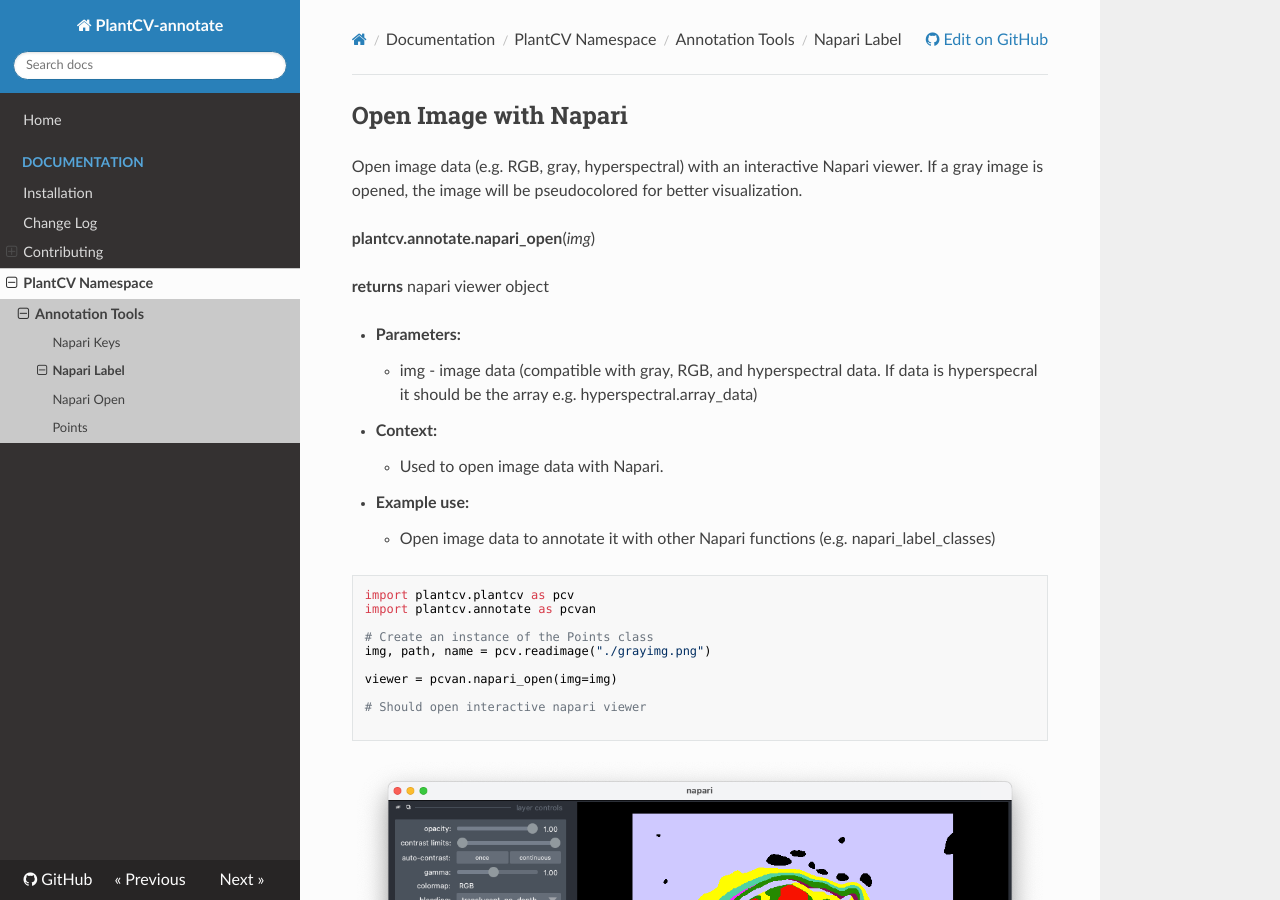
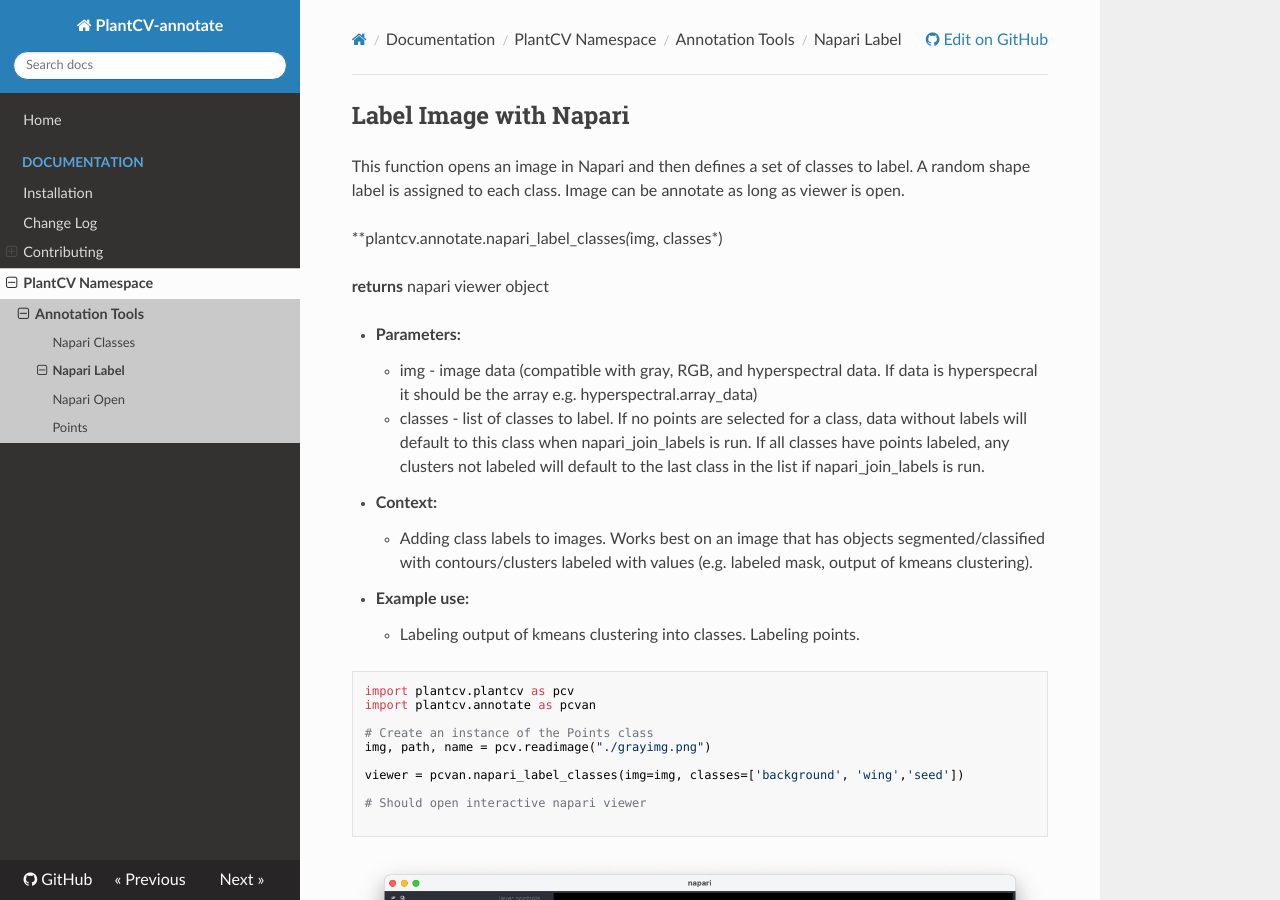
Before and after one commit to danforthcenter/plantcv-annotate, an MkDocs documentation site: the page built from docs/napari_label_classes.md, in a window 1280 px wide and 900 px high. Built offline with MkDocs 1.6.1, drawn with Linux system fonts in a browser that asks for light colours; nearby versions of some CDN libraries.

Commit message:
update docs for napari_label_classes

````diff
--- a/docs/napari_label_classes.md
+++ b/docs/napari_label_classes.md
@@ -1,19 +1,25 @@
-## Open Image with Napari
+## Label Image with Napari
 
-Open image data (e.g. RGB, gray, hyperspectral) with an interactive Napari viewer. If a gray image is opened, the image will be pseudocolored for better visualization.
+This function opens an image in Napari and then defines a set of classes to label. A random shape label is assigned to each class.
+Image can be annotate as long as viewer is open.
 
-**plantcv.annotate.napari_open**(*img*)
+**plantcv.annotate.napari_label_classes*(*img, classes*)
 
 **returns** napari viewer object
 
 - **Parameters:**
     - img - image data (compatible with gray, RGB, and hyperspectral data. If data is hyperspecral it should be the array e.g. hyperspectral.array_data)
+    - classes - list of classes to label. If no points are selected for a class,
+        data without labels will default to this class when napari_join_labels
+        is run. If all classes have points labeled, any clusters not labeled
+        will default to the last class in the list if napari_join_labels is
+        run.
 
 - **Context:**
-    - Used to open image data with Napari.
+    - Adding class labels to images. Works best on an image that has objects segmented/classified with contours/clusters labeled with values (e.g. labeled mask, output of kmeans clustering).
 
 - **Example use:**
-    - Open image data to annotate it with other Napari functions (e.g. napari_label_classes)
+    - Labeling output of kmeans clustering into classes. Labeling points.
 
 
 ```python
@@ -23,13 +29,13 @@
 # Create an instance of the Points class
 img, path, name = pcv.readimage("./grayimg.png")
 
-viewer = pcvan.napari_open(img=img)
+viewer = pcvan.napari_label_classes(img=img, classes=['background', 'wing','seed'])
 
 # Should open interactive napari viewer
 
 ```
 
-![Screenshot](img/documentation_images/napari_open/napari_open.png)
+![Screenshot](img/documentation_images/napari_label_classes/napari_label_classes.png)
 
 
-**Source Code:** [Here](https://github.com/danforthcenter/plantcv-annotate/blob/main/plantcv/annoate/classes.py)
+**Source Code:** [Here](https://github.com/danforthcenter/plantcv-annotate/blob/main/plantcv/annotate/napari_label_classes.py)
--- a/mkdocs.yml
+++ b/mkdocs.yml
@@ -17,7 +17,7 @@
     - 'Adding/Editing Documentation': documentation.md
   - 'PlantCV Namespace':
     - 'Annotation Tools':
-      - Napari Keys: napari_classes.md
+      - Napari Classes: napari_classes.md
       - Napari Label: napari_label_classes.md
       - Napari Open: napari_open.md
       - Points: Points.md
````
Also changed, not shown: docs/napari_classes.md (renamed from docs/napari_keys.md, +2 -4 lines), docs/napari_open.md (+1 -1 lines), docs/img/documentation_images/napari_label_classes/napari_label_classes.png (added), 1 other file.
